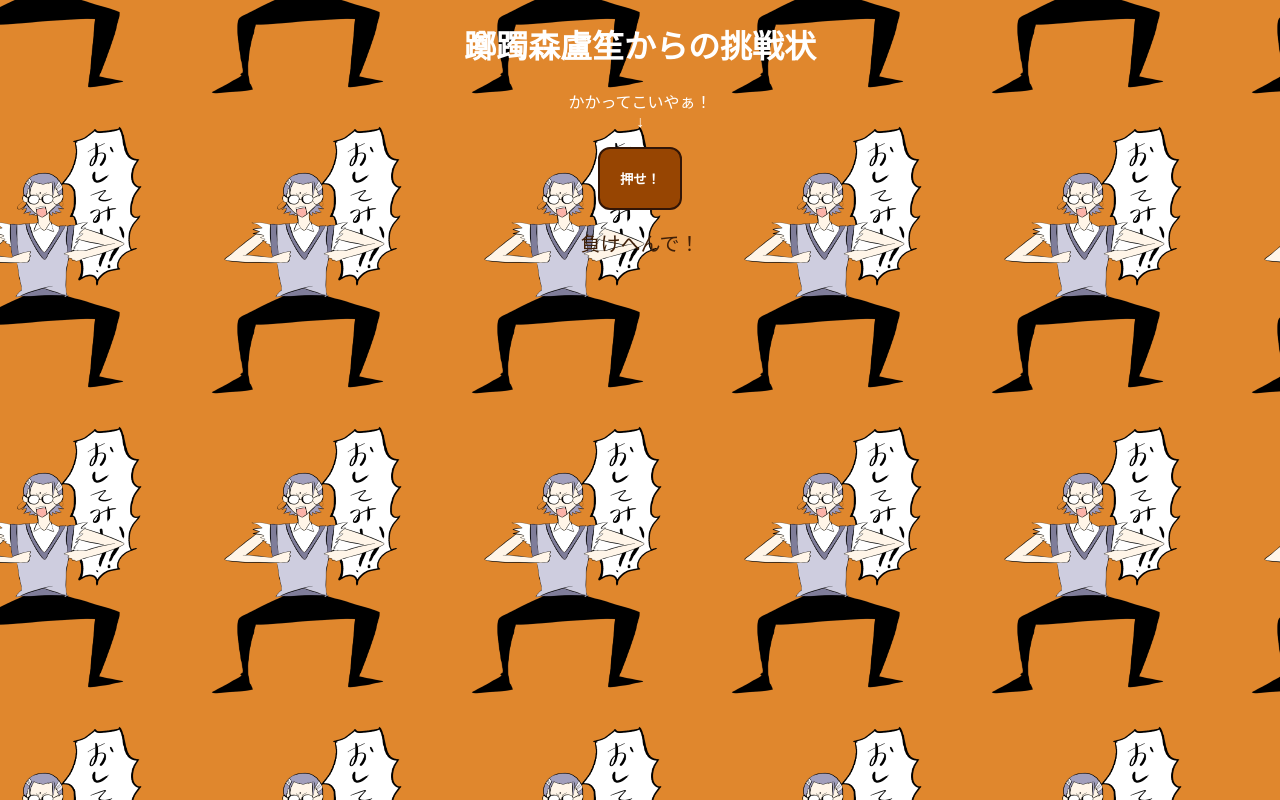
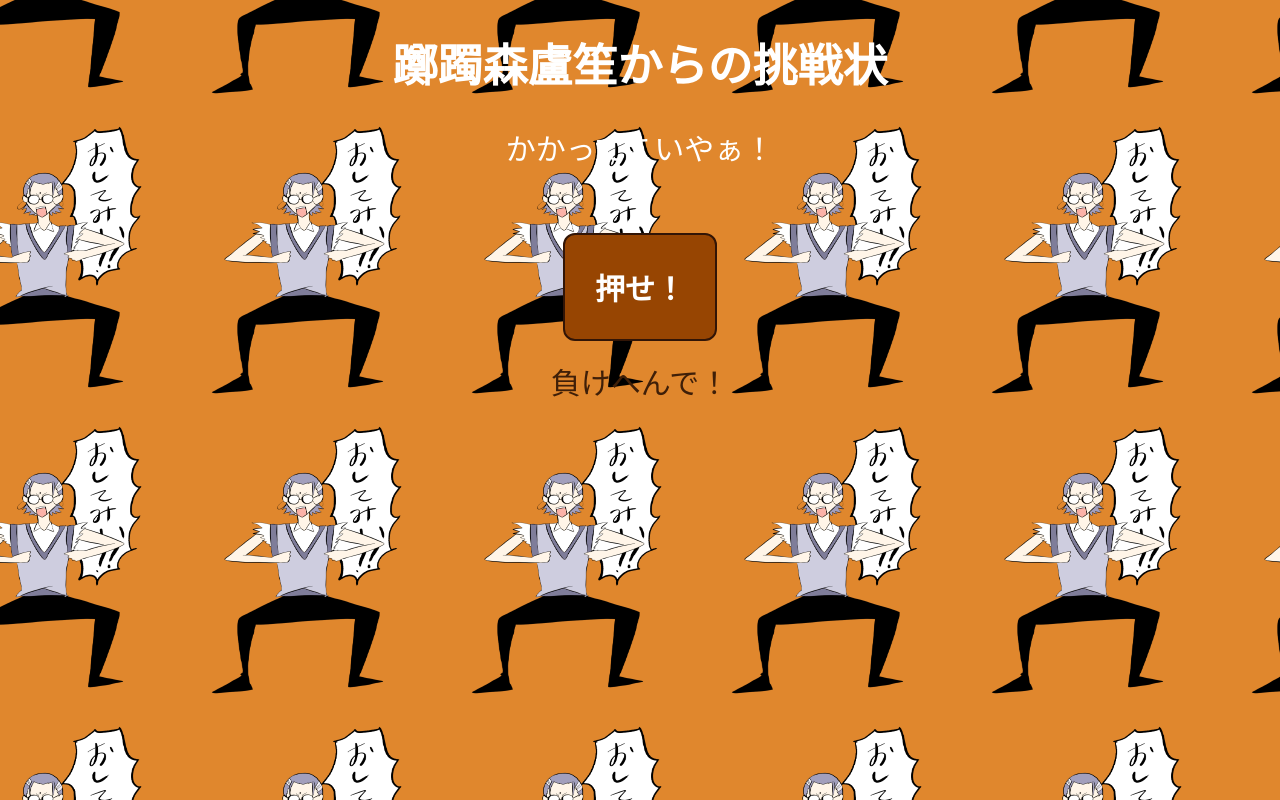
Before and after one commit to susumosuzuako/uranai, a plain HTML site: page index.html in a window 1280 px wide. Drawn offline with Linux system fonts and the light colour scheme.

Commit message:
Add files via upload

```diff
--- a/css/style.css
+++ b/css/style.css
@@ -1,7 +1,9 @@
 @charset "utf-8";
 body{
      background-color:rgb(224, 135, 45);
+     font-family:"MS UI Gothic";
 }
+
 body {
     background-image: url(../img/ro1.png); /* image url*/
     background-size: 260px 300px; /* image size */
@@ -15,13 +17,20 @@ body {
       background-position: 360px -360px;
     }
   }
+  .wrapper{
+    position:relative;
+margin:30% auto;
+
+  }
 h1{
     text-align:center;
     color:#ffffff;
+    font-size:45px;
 }
 .title-txt{
     text-align: center;
     color:#fff;
+    font-size:30px;
 }
 .kuma-btn{
 margin:0 auto;
@@ -33,9 +42,10 @@ input[type="button"]{
     border: none; /* 枠線なし */
     color:#fff;
     font-weight: bold;
-    padding:20px;
+    padding:30px;
     margin:0 auto;
     display: flex;
+    font-size:30px;
     border:2px solid #321506;
     border-radius: 12px;
 }
@@ -43,7 +53,7 @@ input[type="button"]{
     margin:0 auto;
  text-align:center;
  color:#3f1f08;
- font-size:20px;
+ font-size:30px;
 }
 input[type="button"]:hover {
     background-color: #e7a379;
@@ -51,6 +61,6 @@ input[type="button"]:hover {
 
   }
 img{
-    width:300px;
+    width:400px;
     height:auto;
 }
```
